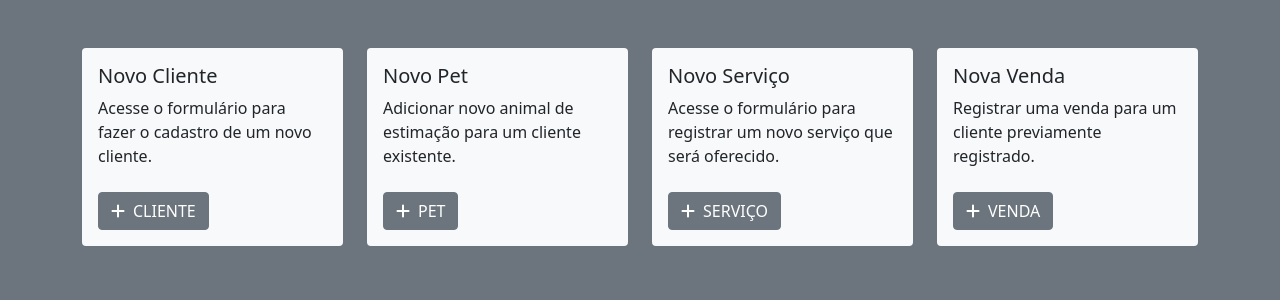
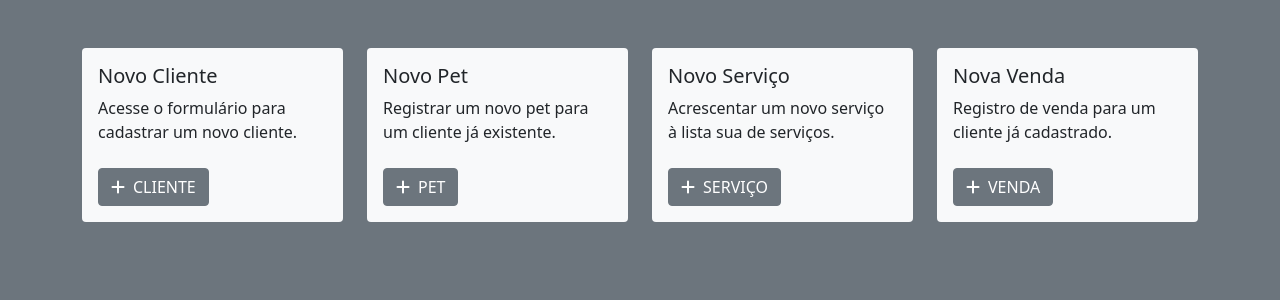
Before and after one commit to danilocdesousa/tedw-petshop, a Django app: page / in a window 1280 px wide. Shown: the part 56-356 px from the top of the page. Run offline with Django 3.2, Linux system fonts and the light colour scheme; some libraries are stand-ins or nearby versions.

Commit message:
Update templates -  informações dos cards

```diff
--- a/petshop/website/templates/website/exclui.html
+++ b/petshop/website/templates/website/exclui.html
@@ -10,7 +10,7 @@
       <div class="card bg-light border-0 mb-3">
         <div class="card-body text-dark">
           <h5 class="card-title">Exclusão de cliente</h5>
-          <p class="card-text mb-4">Você tem certeza de que quer apagar o registro de {{ clientes.nome }}?<br>A exclusão será irreversível.</p>
+          <p class="card-text mb-4">Você tem certeza de que quer apagar o registro de <strong>{{ clientes.nome }}</strong>? A exclusão será irreversível.</p>
 
           <form method="post">
             <!-- A tag do Django {% csrf_token %} está relacionada à proteção que o Django provê ao CSRF - Cross Site Request Forgery (um tipo de ataque malicioso) -->
--- a/petshop/website/templates/website/index.html
+++ b/petshop/website/templates/website/index.html
@@ -11,7 +11,7 @@
             <div class="card bg-light border-0 mb-3">
                 <div class="card-body text-dark">
                     <h5 class="card-title">Novo Cliente</h5>
-                    <p class="card-text mb-4">Acesse o formulário para fazer o cadastro de um novo cliente.</p>
+                    <p class="card-text mb-4">Acesse o formulário para cadastrar um novo cliente.</p>
                     <a class="btn btn-secondary" href="{% url 'website:cadastra_clientes' %}"> <i
                             class="fas fa-plus me-2"></i>CLIENTE</a>
                 </div>
@@ -21,7 +21,7 @@
             <div class="card bg-light border-0 mb-3">
                 <div class="card-body text-dark">
                     <h5 class="card-title">Novo Pet</h5>
-                    <p class="card-text mb-4">Adicionar novo animal de estimação para um cliente existente.</p>
+                    <p class="card-text mb-4">Registrar um novo pet para um cliente já existente.</p>
                     <a class="btn btn-secondary" href="{% url 'website:cadastra_clientes' %}"><i
                         class="fas fa-plus me-2"></i>PET</a>
                 </div>
@@ -31,7 +31,7 @@
             <div class="card bg-light border-0 mb-3">
                 <div class="card-body text-dark">
                     <h5 class="card-title">Novo Serviço</h5>
-                    <p class="card-text mb-4">Acesse o formulário para registrar um novo serviço que será oferecido.</p>
+                    <p class="card-text mb-4">Acrescentar um novo serviço à lista sua de serviços.</p>
                     <a class="btn btn-secondary" href="{% url 'website:cadastra_clientes' %}"> <i
                             class="fas fa-plus me-2"></i>SERVIÇO</a>
                 </div>
@@ -41,7 +41,7 @@
             <div class="card bg-light border-0 mb-3">
                 <div class="card-body text-dark">
                     <h5 class="card-title">Nova Venda</h5>
-                    <p class="card-text mb-4">Registrar uma venda para um cliente previamente registrado.</p>
+                    <p class="card-text mb-4">Registro de venda para um cliente já cadastrado.</p>
                     <a class="btn btn-secondary" href="{% url 'website:cadastra_clientes' %}"><i
                         class="fas fa-plus me-2"></i>VENDA</a>
                 </div>
```
Also changed, not shown: petshop/website/static/website/img/pexels-arina-krasnikova-7725998.jpg (added).
